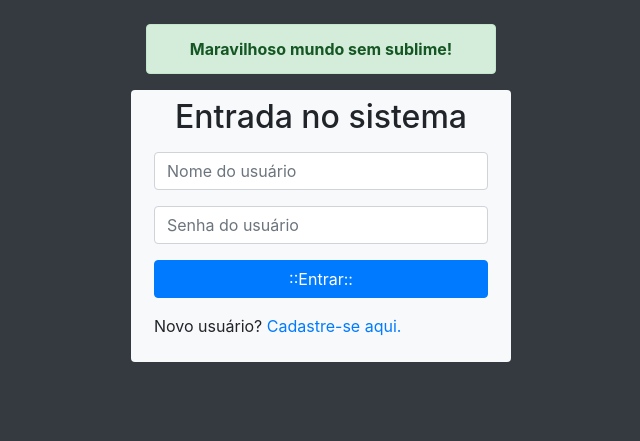
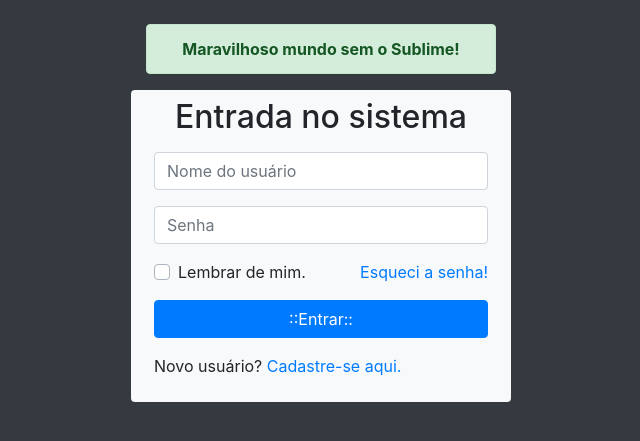
Before and after one commit to AxADK/sistema_de_login_AIPR2019v1, a PHP site: page / in a window 1280 px wide. Shown: the top 441 px of the page, without its empty margins (319-959 px from the left). Run offline with PHP 8.4, Linux system fonts and the light colour scheme; some libraries are stand-ins or nearby versions.

Commit message:
Update index.php

```diff
--- a/index.php
+++ b/index.php
@@ -6,7 +6,7 @@
         <meta http-equiv="X-UA-Compatible" content="ie=edge">
         <link rel="stylesheet" href="https://cdnjs.cloudflare.com/ajax/libs/twitter-bootstrap/4.3.1/css/bootstrap.min.css">
         <link rel="stylesheet" href="https://cdnjs.cloudflare.com/ajax/libs/font-awesome/5.8.2/css/all.min.css">
-        <title>Sistema de Longin AXAD Systems</title>
+        <title>Sistema de Login AXAD Systems</title>
     </head>
 <body class="bg-dark">
     <main class="container mt-4">
@@ -15,39 +15,44 @@
             <div class="col-lg-4 offset-lg-4" id="alerta">
                 <div class="alert alert-success text-center">
                     <strong id="resultado">
-                    Maravilhoso mundo sem sublime!
+                        Maravilhoso mundo sem o Sublime!
                     </strong>
-
                 </div>
-
             </div>
-
         </section>
-
+        <!-- Formulário de Login -->
         <section class="row">
-        <!-- Formulário de login -->
             <div class="col-lg-4 offset-lg-4 bg-light rounded" id="caixaLogin">
                 <h2 class="text-center mt-2">Entrada no sistema</h2>
                 <form action="#" id="formLogin" class="p-2">
+
                     <div class="form-group">
-                    <input type="text" name="nomeUsuario" id="nomeUsuario" class="form-control"
+                        <input type="text" name="nomeUsuario"
+                        id="nomeUsuario" class="form-control"
                         placeholder="Nome do usuário" required>
                     </div>
-
                     <div class="form-group">
-                    <input type="password" name="senhaUsuario" id="senhaUsuario" class="form-control"
-                    placeholder="Senha do usuário" required>
+                        <input type="password" name="senhaUsuario"
+                        id="senhaUsuario" class="form-control"
+                        placeholder="Senha" required>
                     </div>
-
                     <div class="form-group">
-
+                        <div class="custom-control custom-checkbox">
+                            <input type="checkbox" name="lembrar"
+                            id="lembrar" class="custom-control-input">
+                            <label for="lembrar" class="custom-control-label">
+                                Lembrar de mim.
+                            </label>
+                            <a href="#" id="btnEsqueci" class="float-right">
+                                Esqueci a senha!
+                            </a>
                         </div>
-
+                    </div>
                     <div class="form-group">
-                    <input type="submit" value="::Entrar::" name="btnEntrar" id="btnEntrar"
+                        <input type="submit" value="::Entrar::"
+                        name="btnEntrar" id="btnEntrar"
                         class="btn btn-primary btn-block">
                     </div>
-
                     <div class="form-group">
                         <p class="center">Novo usuário?
                         <a href="#" id="btnCadastrar">Cadastre-se aqui.</a>
@@ -55,12 +60,8 @@
                     </div>
                 </form>
             </div>
-
         </section>
-
-
     </main>
-
 <script src="https://cdnjs.cloudflare.com/ajax/libs/jquery/3.4.1/jquery.slim.min.js"></script>
 <script src="https://cdnjs.cloudflare.com/ajax/libs/popper.js/1.15.0/umd/popper.min.js"></script>
 <script src="https://cdnjs.cloudflare.com/ajax/libs/twitter-bootstrap/4.3.1/js/bootstrap.min.js"></script>
```
Lines whose indentation alone changed are shown as unchanged.
